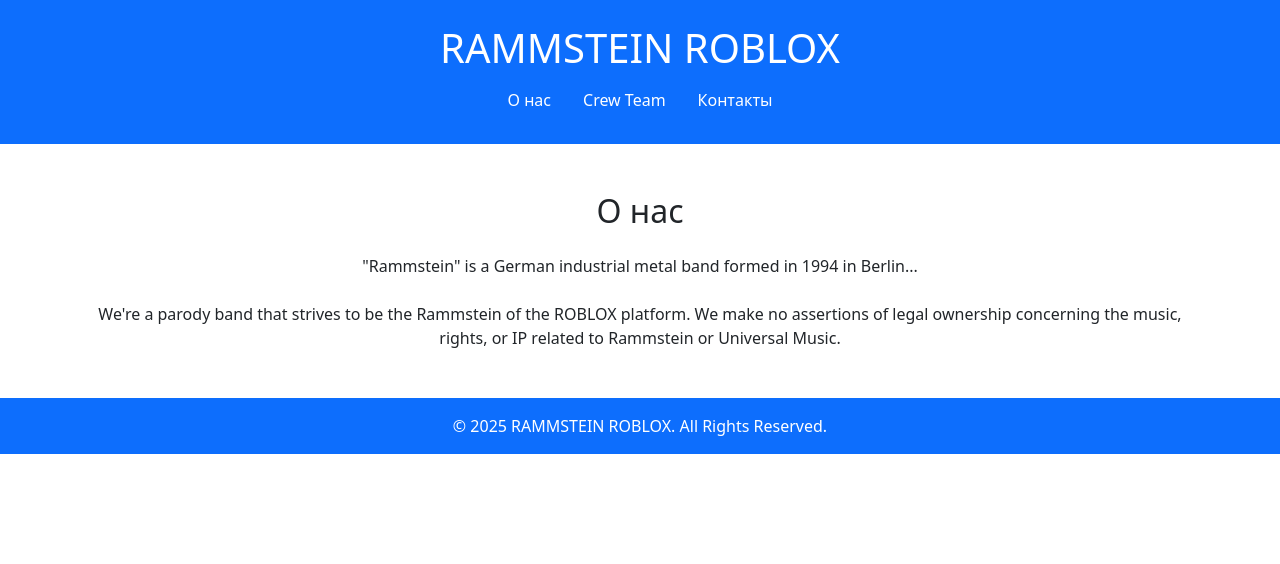
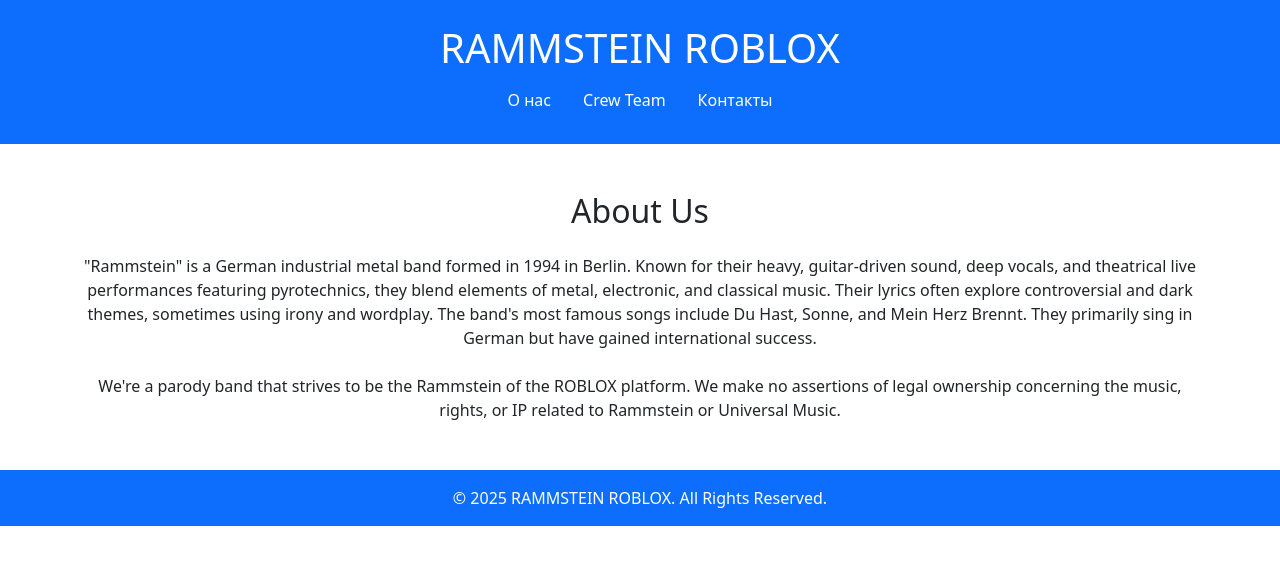
Before and after one commit to Rammstein-on-Roblox/Rammstein-on-Roblox.github.io, a plain HTML site: page index.html in a window 1280 px wide. Drawn offline with nearby package versions, Linux system fonts and the light colour scheme.

Commit message:
Update index.html

```diff
--- a/index.html
+++ b/index.html
@@ -3,7 +3,7 @@
 <head>
   <meta charset="UTF-8" />
   <meta name="viewport" content="width=device-width, initial-scale=1" />
-  <title>Rammstein Roblox</title>
+  <title>RAMMSTEIN ROBLOX</title>
   <link href="https://cdn.jsdelivr.net/npm/bootstrap@5.3.3/dist/css/bootstrap.min.css" rel="stylesheet">
   <style>
     .section-content {
@@ -31,9 +31,9 @@
 
     <!-- О нас -->
     <section id="about" class="section-content active">
-      <h2 class="text-center mb-4">О нас</h2>
+      <h2 class="text-center mb-4">About Us</h2>
       <p class="text-center">
-        "Rammstein" is a German industrial metal band formed in 1994 in Berlin...
+        "Rammstein" is a German industrial metal band formed in 1994 in Berlin. Known for their heavy, guitar-driven sound, deep vocals, and theatrical live performances featuring pyrotechnics, they blend elements of metal, electronic, and classical music. Their lyrics often explore controversial and dark themes, sometimes using irony and wordplay. The band's most famous songs include Du Hast, Sonne, and Mein Herz Brennt. They primarily sing in German but have gained international success.
         <br><br>
         We're a parody band that strives to be the Rammstein of the ROBLOX platform.
         We make no assertions of legal ownership concerning the music, rights, or IP related to Rammstein or Universal Music.
```
